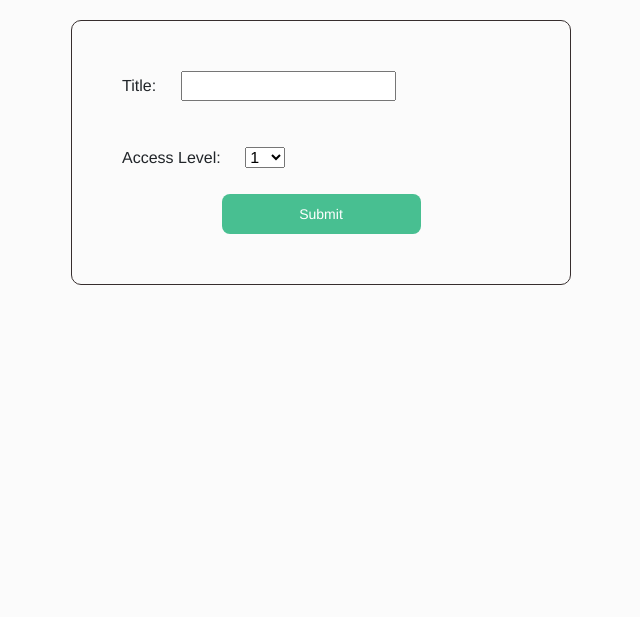
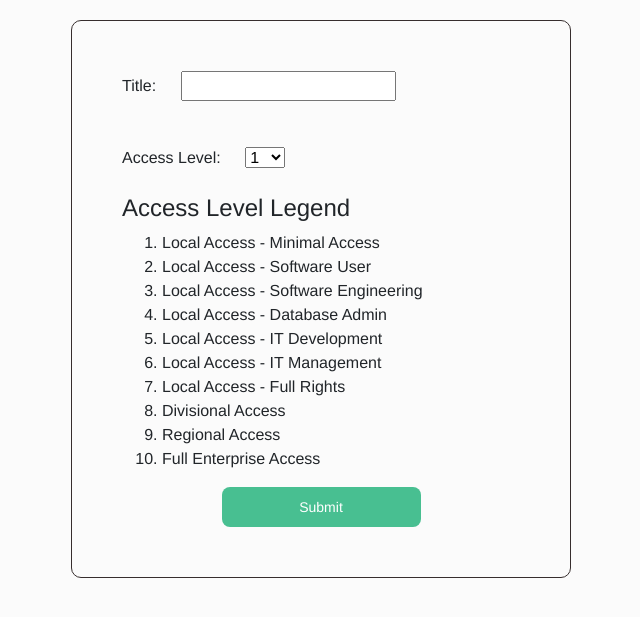
Before and after one commit to HexHeros/IT-Managment, a Flask app: page /new_role in a window 1280 px wide. Shown: the part 163-780 px from the top of the page, without its empty margins (319-959 px from the left). Run offline with Flask 2, Linux system fonts and the light colour scheme; data that the repository does not hold is empty; some libraries are stand-ins or nearby versions.

Commit message:
Update new_role.html

```diff
--- a/templates/new_role.html
+++ b/templates/new_role.html
@@ -46,6 +46,21 @@
                     <option value="10">10</option>
                 </select>
             </div>
+            <div class="legend">
+                <h4>Access Level Legend</h4>
+                <ol>
+                    <li>Local Access - Minimal Access</li>
+                    <li>Local Access - Software User</li>
+                    <li>Local Access - Software Engineering</li>
+                    <li>Local Access - Database Admin</li>
+                    <li>Local Access - IT Development</li>
+                    <li>Local Access - IT Management</li>
+                    <li>Local Access - Full Rights</li>
+                    <li>Divisional Access</li>
+                    <li>Regional Access</li>
+                    <li>Full Enterprise Access</li>
+                </ol>
+            </div>
             <button type="submit" class="button-1" value="Submit">Submit</button>
         </form>
     </div>
```
